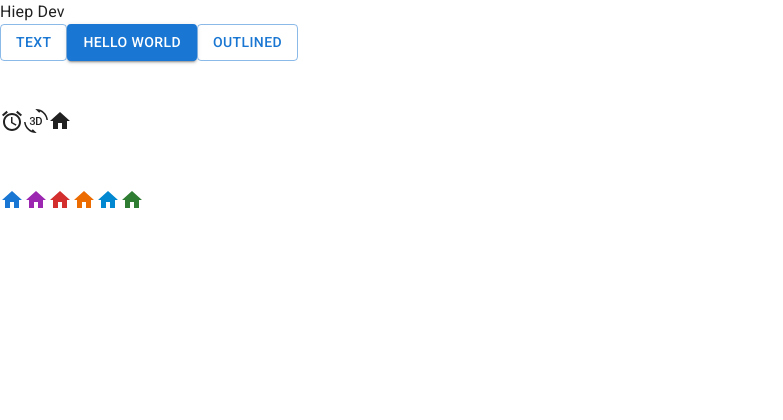
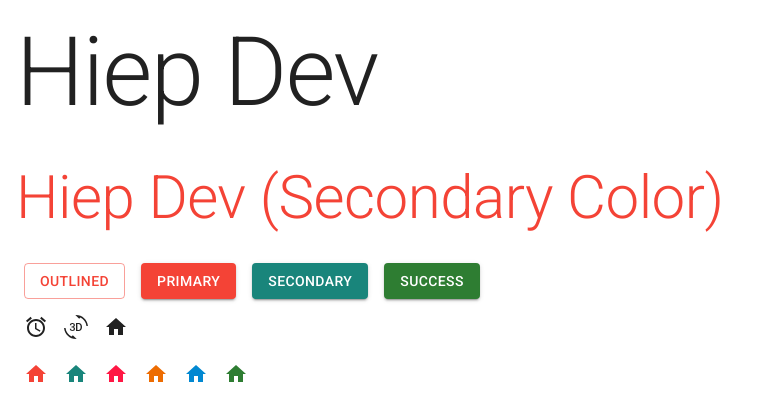
Before and after one commit to hiepau1231/mernstack-project, a React (Vite) app: page / in a window 1280 px wide. Shown: the top 420 px of the page, without its empty margins (0-783 px from the left). Built offline with nearby package versions, Linux system fonts and the light colour scheme.

Commit message:
update theme

```diff
--- a/src/App.jsx
+++ b/src/App.jsx
@@ -1,30 +1,48 @@
+import React from 'react'
 import Button from '@mui/material/Button'
 import AccessAlarmIcon from '@mui/icons-material/AccessAlarm'
 import ThreeDRotation from '@mui/icons-material/ThreeDRotation'
 import HomeIcon from '@mui/icons-material/Home'
+import Typography from '@mui/material/Typography'
+import { useTheme } from '@mui/material/styles'
+import Box from '@mui/material/Box'
+
 function App() {
+  const theme = useTheme()
+  console.log('Current theme mode:', theme.palette.mode)
+
   return (
-    <>
-      <div>Hiep Dev</div>
-      <Button variant="outlined">text</Button>
-      <Button variant="contained">Hello World</Button>
+    <Box sx={{ bgcolor: 'background.default', color: 'text.primary', minHeight: '100vh', padding: 2 }}>
+      <Typography variant="h1" gutterBottom>Hiep Dev</Typography>
+      <Typography variant="h2" color="text.secondary" gutterBottom>
+        Hiep Dev (Secondary Color)
+      </Typography>
+      <Box sx={{ '& > button': { m: 1 } }}>
         <Button variant="outlined">Outlined</Button>
-      <br />
-      <br />
-      <br />
+        <Button variant="contained" color="primary">
+          Primary
+        </Button>
+        <Button variant="contained" color="secondary">
+          Secondary
+        </Button>
+        <Button variant="contained" color="success">
+          Success
+        </Button>
+      </Box>
+      <Box sx={{ '& > svg': { m: 1 } }}>
         <AccessAlarmIcon />
         <ThreeDRotation />
         <HomeIcon />
-      <br />
-      <br />
-      <br />
+      </Box>
+      <Box sx={{ '& > svg': { m: 1 } }}>
         <HomeIcon color="primary" />
         <HomeIcon color="secondary" />
       <HomeIcon color="error" />
       <HomeIcon color="warning" />
       <HomeIcon color="info" />
       <HomeIcon color="success" />
-    </>
+      </Box>
+    </Box>
   )
 }
 
--- a/src/main.jsx
+++ b/src/main.jsx
@@ -2,10 +2,14 @@ import React from 'react'
 import ReactDOM from 'react-dom/client'
 import App from './App.jsx'
 import CssBaseline from '@mui/material/CssBaseline'
+import { ThemeProvider } from '@mui/material/styles'
+import { theme } from './theme'
 
 ReactDOM.createRoot(document.getElementById('root')).render(
   <React.StrictMode>
     <CssBaseline />
-    <App />
+    <ThemeProvider theme={theme}>
+      <App />
+    </ThemeProvider>
   </React.StrictMode>
 )
--- /dev/null
+++ b/src/theme.js
@@ -0,0 +1,20 @@
+import { createTheme } from '@mui/material/styles'
+import { red } from '@mui/material/colors'
+
+export const theme = createTheme({
+  palette: {
+    mode: 'light',
+    primary: {
+      main: red[500],
+    },
+    secondary: {
+      main: '#19857b',
+    },
+    error: {
+      main: red.A400,
+    },
+    text: {
+      secondary: red[500],
+    },
+  },
+})
```
Lines whose indentation alone changed are shown as unchanged.
